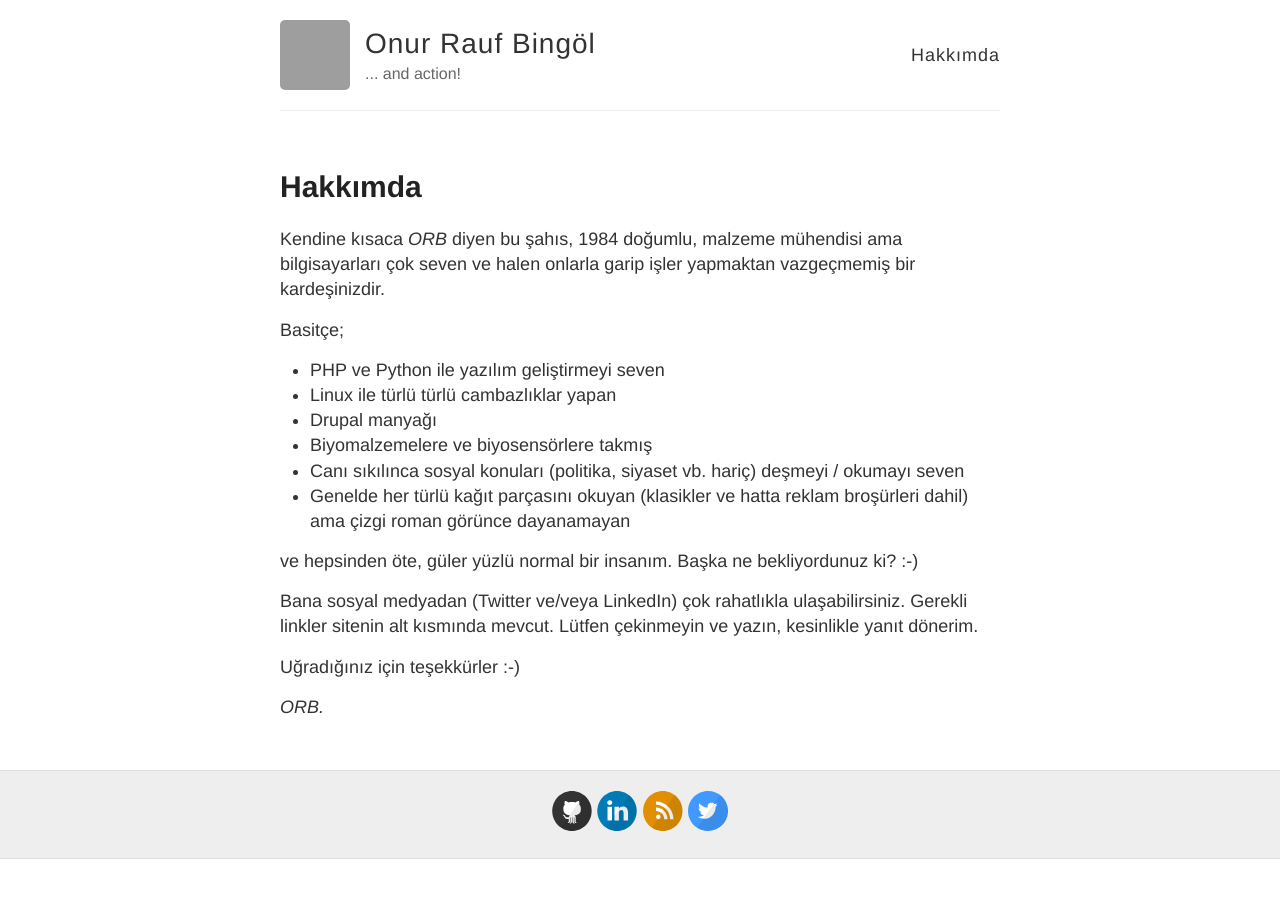
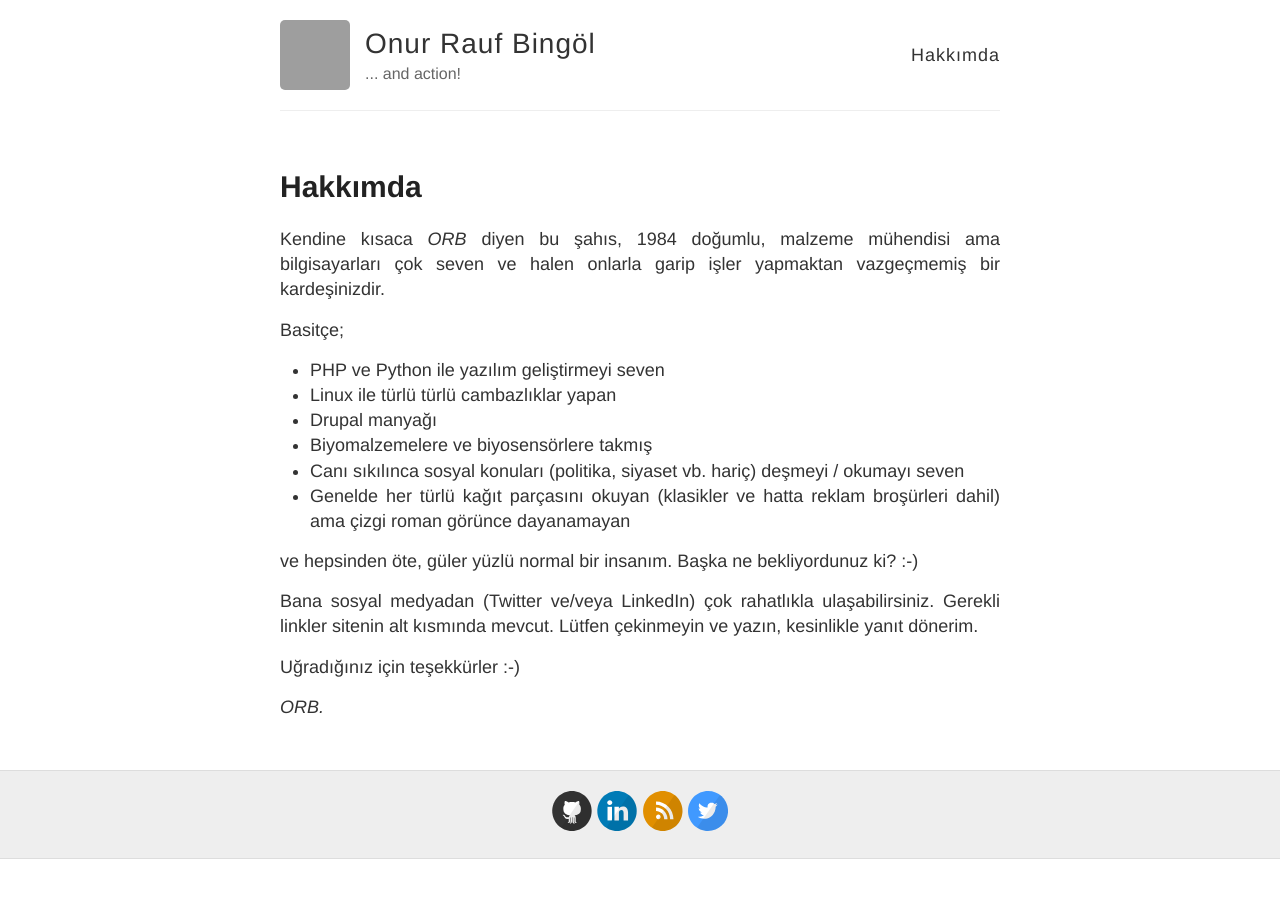
Before and after one commit to orbingol/orbingol.github.io, a Jekyll site: the page built from hakkimda.md, in a window 1280 px wide. Built offline with Jekyll 4.4.1, drawn with Linux system fonts in a browser that asks for light colours; Markdown is read by kramdown in place of the engine named in the settings; grey boxes are pictures that could not be loaded.

Commit message:
Added justify CSS class to template files.

```diff
--- a/_layouts/page.html
+++ b/_layouts/page.html
@@ -6,7 +6,7 @@ layout: default
 
   <h1>{{ page.title }}</h1>
 
-  <div class="entry">
+  <div class="entry justify">
     {{ content }}
   </div>
 </article>
--- a/_layouts/post.html
+++ b/_layouts/post.html
@@ -5,7 +5,7 @@ layout: default
 <article class="post">
   <h1>{{ page.title }}</h1>
 
-  <div class="entry">
+  <div class="entry justify">
     {{ content }}
   </div>
 
```
